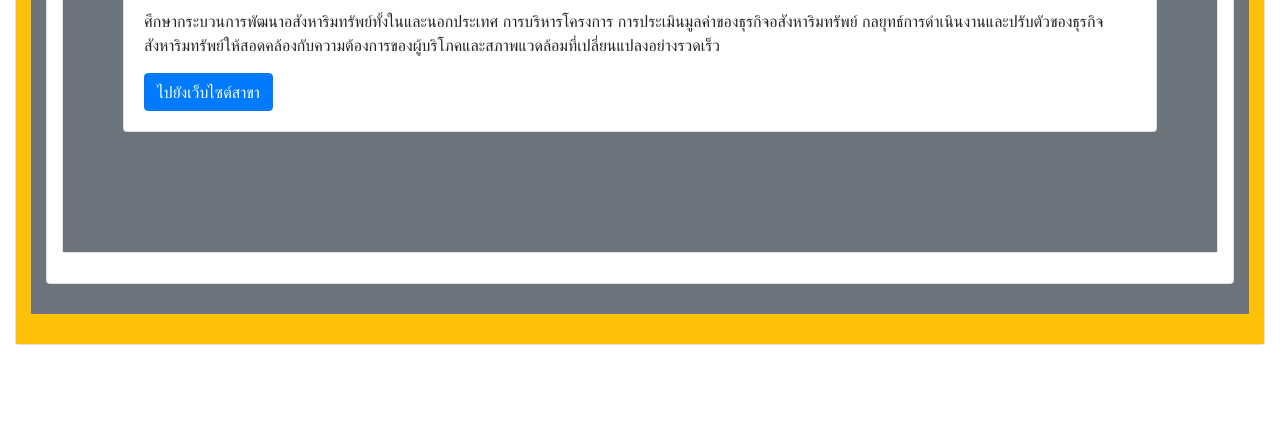
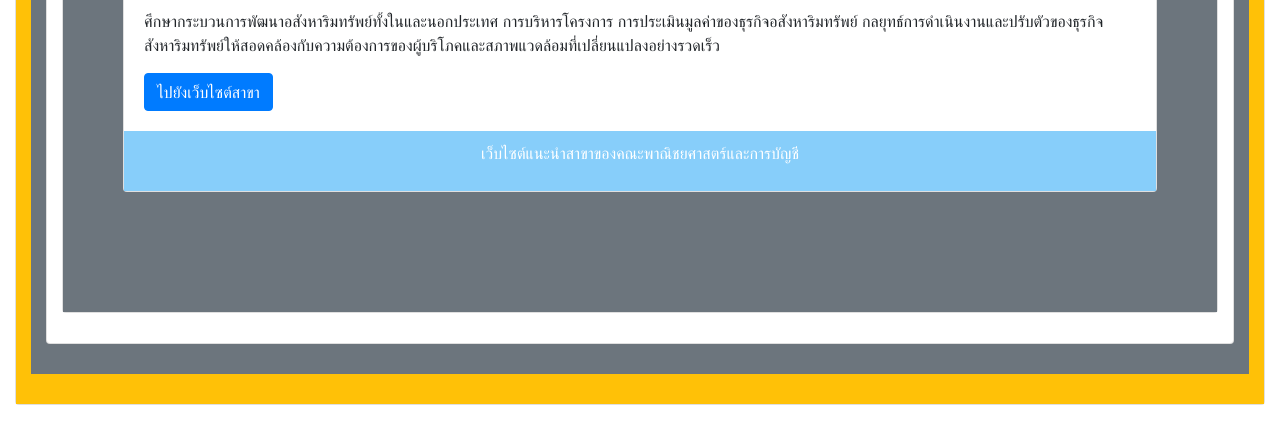
Before and after one commit to TBSTU/TBSTU.github.io, a plain HTML site: page index.html in a window 1280 px wide. Shown: the part 8782-9217 px from the top of the page. Before the commit the page ends 9157 px from the top, so only its background shows below. Drawn offline with nearby package versions, Linux system fonts and the light colour scheme.

Commit message:
Update index.html

```diff
--- a/index.html
+++ b/index.html
@@ -12,6 +12,12 @@
   body {
       position: relative;
   }
+    footer {
+  background-color: lightskyblue;
+  padding: 10px;
+  text-align: center;
+  color: white;
+}
   </style>
 </head>
 
@@ -142,4 +148,8 @@
       <a href="https://www.tbs.tu.ac.th/re-home/" class="btn btn-primary">ไปยังเว็บไซต์สาขา</a>
       </div>
 </body>
+
+  <footer>
+  <p>เว็บไซต์แนะนำสาขาของคณะพาณิชยศาสตร์และการบัญชี</p>
+</footer>
 </html>
```
